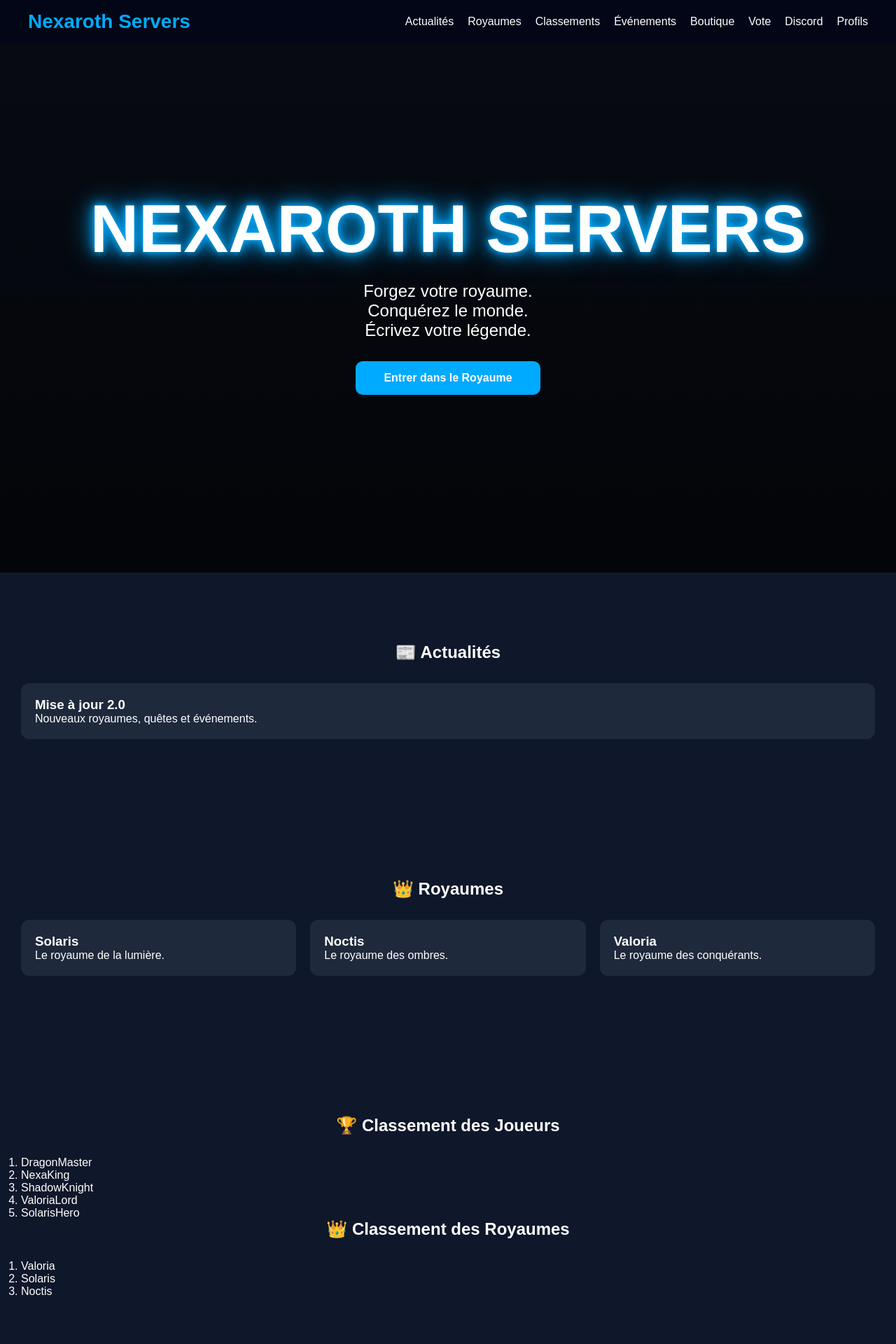
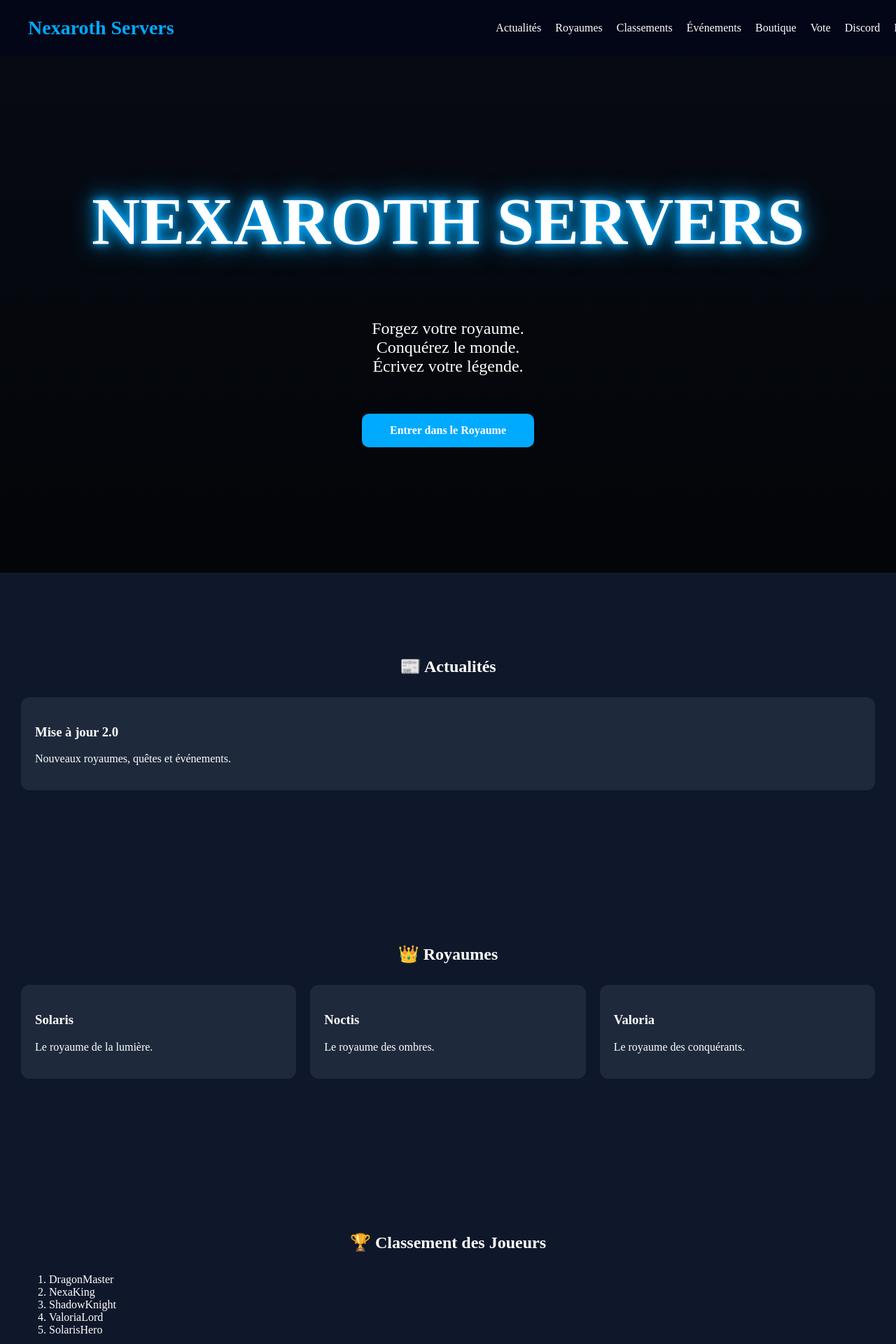
Before and after one commit to Nexaroth-servers/index.html, a PHP site: page / in a window 1280 px wide. Shown: the top 1920 px of the page at 70% size. Run offline with PHP 8.4, Linux system fonts and the light colour scheme.

Commit message:
Update style.css

```diff
--- a/style.css
+++ b/style.css
@@ -1,8 +1,7 @@
-*{
+body{
+    background:#0f172a;
+    color:white;
     margin:0;
-    padding:0;
-    box-sizing:border-box;
-    font-family:Arial,sans-serif;
 }
 
 body{
```
